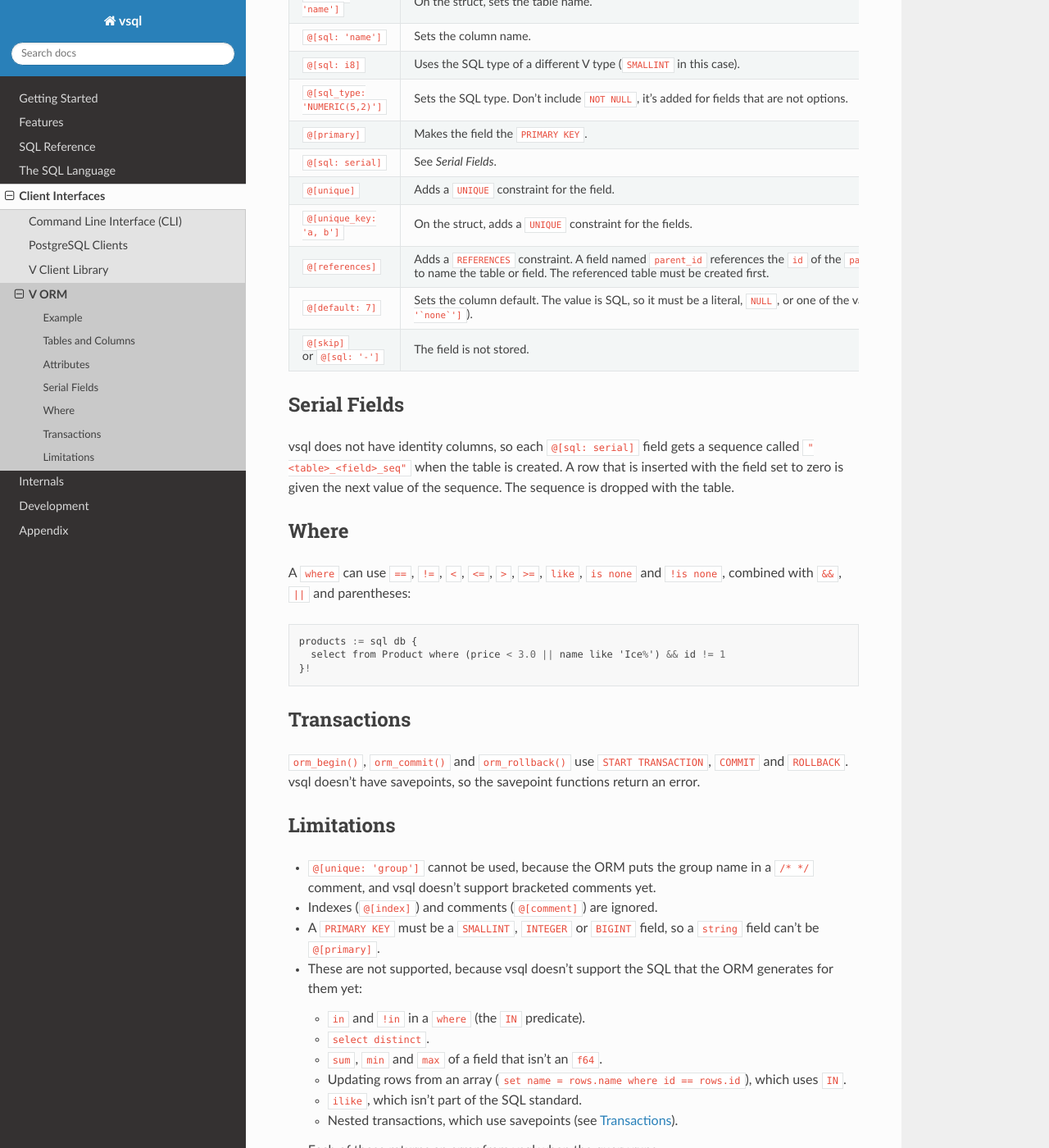
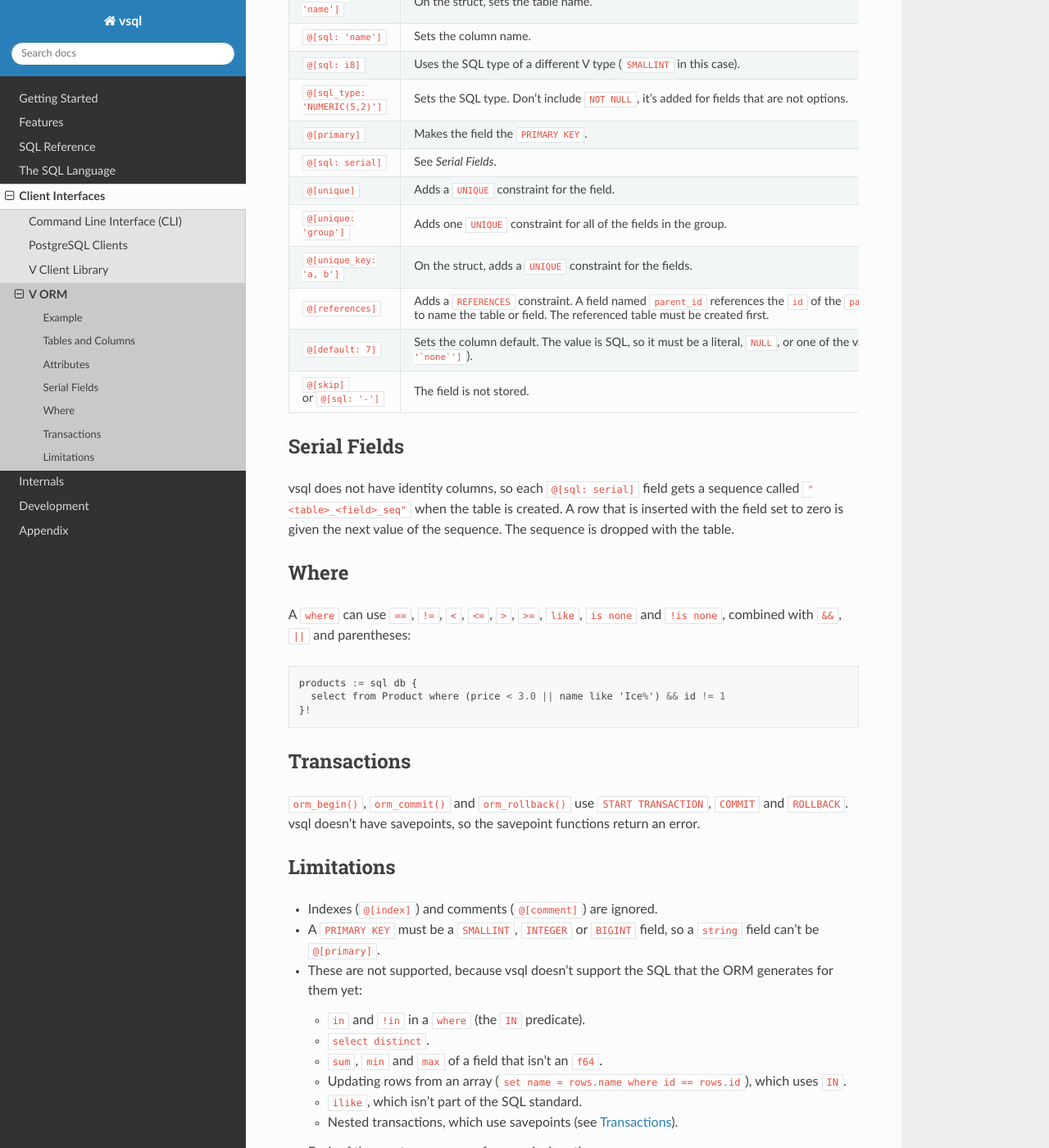
Before and after one commit to elliotchance/vsql, a Sphinx documentation site: the page built from docs/v-orm.rst, in a window 1280 px wide and 1400 px high, scrolled down 2112 px. Shown: the whole window at 82% size. Built offline with Sphinx 7.4.7 and the Read the Docs theme 3.1.0, drawn with Linux system fonts in a browser that asks for light colours.

Commit message:
vorm: Support @[unique: 'group'] too
The V ORM leaves out the group comment for the vsql dialect, so a unique
group is a plain UNIQUE constraint and needs nothing from vsql.

Co-Authored-By: Claude Opus 5.5 <noreply@anthropic.com>

```diff
--- a/docs/v-orm.rst
+++ b/docs/v-orm.rst
@@ -132,6 +132,9 @@ Attributes
   * - ``@[unique]``
     - Adds a ``UNIQUE`` constraint for the field.
 
+  * - ``@[unique: 'group']``
+    - Adds one ``UNIQUE`` constraint for all of the fields in the group.
+
   * - ``@[unique_key: 'a, b']``
     - On the struct, adds a ``UNIQUE`` constraint for the fields.
 
@@ -180,9 +183,6 @@ savepoint functions return an error.
 Limitations
 -----------
 
-- ``@[unique: 'group']`` cannot be used, because the ORM puts the group name in
-  a ``/* */`` comment, and vsql doesn't support bracketed comments yet.
-
 - Indexes (``@[index]``) and comments (``@[comment]``) are ignored.
 
 - A ``PRIMARY KEY`` must be a ``SMALLINT``, ``INTEGER`` or ``BIGINT`` field,
```
Also changed, not shown: 1 other file.
